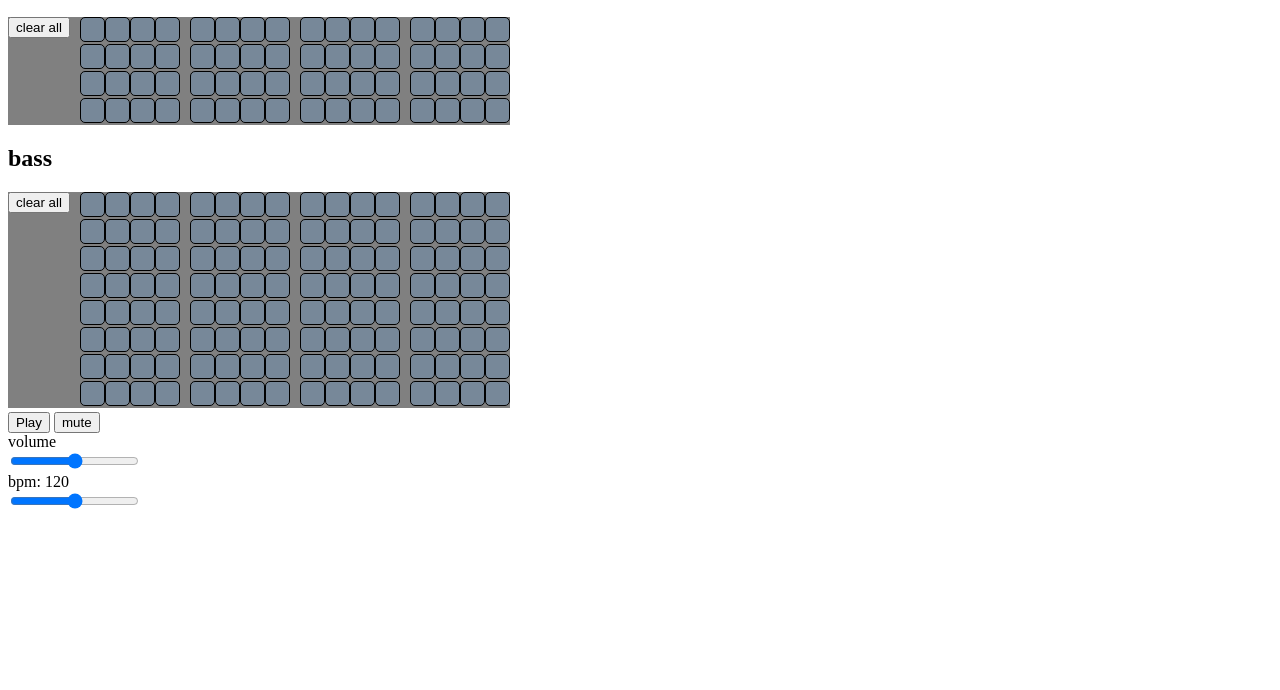
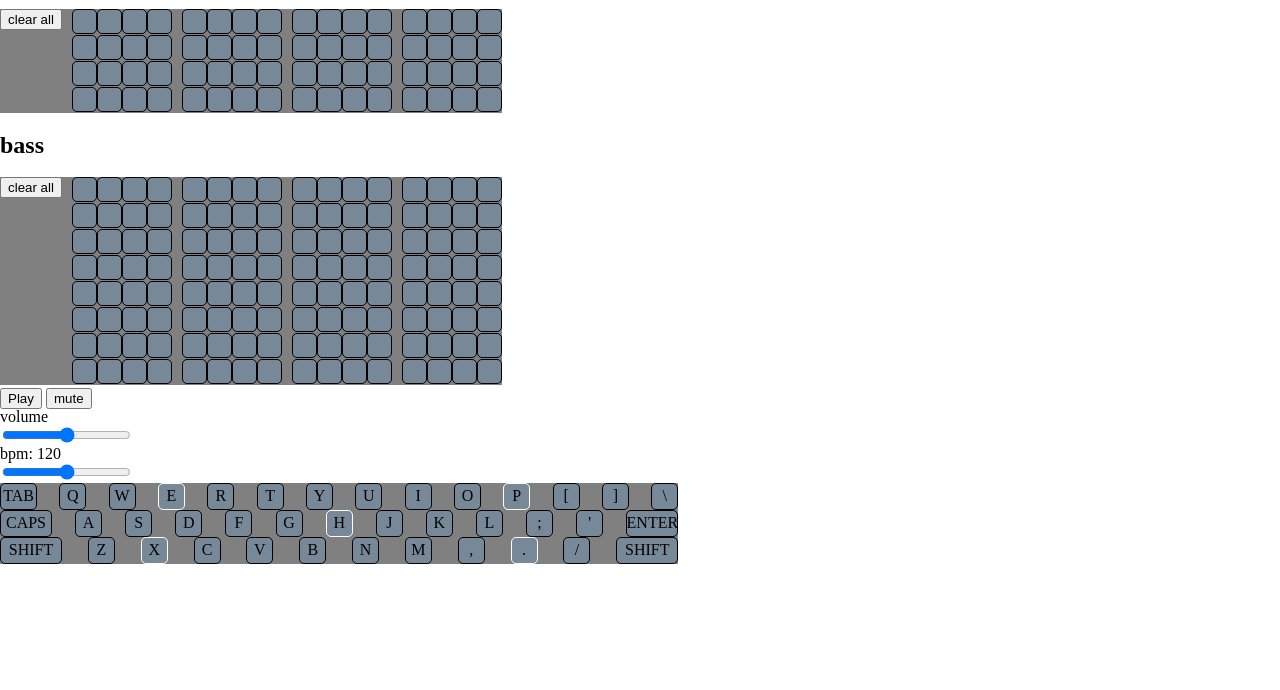
Before and after one commit to Kernapillar/4-block-loop, a website built with webpack: page index.html in a window 1280 px wide. Shown: the part 110-800 px from the top of the page. Built offline with nearby package versions, Linux system fonts and the light colour scheme; no server answers.

Commit message:
Css reset and Keyboard visual

```diff
--- a/index.html
+++ b/index.html
@@ -44,6 +44,58 @@
   <input type="range" min="60" max="180" step="1" value="120" id="bpm-slider">
 </label>
 
+
+
+<div class="keyboard">
+
+  <ul class="keyboard-row">
+    <li class="large keyboard-node" id="tab">TAB</li>
+    <li class="keyboard-node" id="q">Q</li>
+    <li class="keyboard-node" id="w">W</li>
+    <li class="root keyboard-node" id="e">E</li>
+    <li class="keyboard-node" id="r">R</li>
+    <li class="keyboard-node" id="t">T</li>
+    <li class="keyboard-node" id="y">Y</li>
+    <li class="keyboard-node" id="u">U</li>
+    <li class="keyboard-node" id="i">I</li>
+    <li class="keyboard-node" id="o">O</li>
+    <li class="root keyboard-node" id="p">P</li>
+    <li class="keyboard-node" >[</li>
+    <li class="keyboard-node" >]</li>
+    <li class="keyboard-node" >\</li>
+  </ul>
+  <ul class="keyboard-row">
+    <li class="larger keyboard-node" id="caps">CAPS</li>
+    <li class="keyboard-node" id="a">A</li>
+    <li class="keyboard-node" id="s">S</li>
+    <li class="keyboard-node" id="d">D</li>
+    <li class="keyboard-node" id="f">F</li>
+    <li class="keyboard-node" id="g">G</li>
+    <li class="root keyboard-node" id="h">H</li>
+    <li class="keyboard-node" id="j">J</li>
+    <li class="keyboard-node" id="k">K</li>
+    <li class="keyboard-node" id="l">L</li>
+    <li class="keyboard-node" id=";">;</li>
+    <li class="keyboard-node" id="'">'</li>
+    <li class="larger keyboard-node" id="enter">ENTER</li>
+  </ul>
+  <ul class="keyboard-row">
+    <li class="largest keyboard-node" id="left-shift">SHIFT</li>
+    <li class="keyboard-node" id="z">Z</li>
+    <li class="root keyboard-node" id="x">X</li>
+    <li class="keyboard-node" id="c">C</li>
+    <li class="keyboard-node" id="v">V</li>
+    <li class="keyboard-node" id="b">B</li>
+    <li class="keyboard-node" id="n">N</li>
+    <li class="keyboard-node" id="m">M</li>
+    <li class="keyboard-node" id=",">,</li>
+    <li class="root keyboard-node" id=".">.</li>
+    <li class="keyboard-node" id="/">/</li>
+    <li class="largest keyboard-node" id="right-shift">SHIFT</li>
+  </ul>
+</div>
+
+
   </body>
 
 </html>
--- a/src/index.scss
+++ b/src/index.scss
@@ -1,7 +1,7 @@
 // entry file for css
+// reset file
+@import './styles/reset.css';
 
-//  can import css files from the styles folder with: @import './styles/otherStyling.css'
-@import './styles/anotherStyle.css';
 h1 {
     color: blue;
 }
@@ -36,7 +36,6 @@ button {
 
 .node:nth-child(4n+1) {
     margin-left: 10px;
-    // background-color: rgb(78, 89, 101);
 }
 
 .selected {
@@ -52,3 +51,43 @@ button {
     transition: border .2s ease-out;
     border: 1px solid white;
 }
+
+.keyboard-node {
+    display: inline-flex;
+    border-radius: 5px;
+    align-items: center;
+    justify-content: center;
+    height: 25px;
+    width: 25px;
+    border: 1px solid black;
+    background-color: lightslategray;
+}
+.large {
+    width: 35px
+}
+.larger {
+    width: 50px;
+}
+
+.largest {
+    width: 60px;
+}
+.keyboard {
+    background-color: grey;
+    width: 53%;
+    display: flex;
+    flex-direction: column;
+    justify-content: space-around;
+
+}
+.root {
+    border-color: white;
+}
+.pressed {
+    background-color: aqua;
+}
+
+.keyboard-row {
+    display: flex;
+    justify-content: space-between;
+}
--- a/src/scripts/KeyboardPlayer.js
+++ b/src/scripts/KeyboardPlayer.js
@@ -46,6 +46,9 @@ class KeyboardPlayer {
     playNotes(key) {
         const note = this.scale[this.KEYMAP[key]]
         this.instrument.triggerAttack(note, Tone.context.currentTime)
+        keyPressed = document.getElementById(key)
+        keyPressed.classList.add('')
+
     }
     stopNotes(key){
         const note = this.scale[this.KEYMAP[key]]
--- a/src/scripts/piano.js
+++ b/src/scripts/piano.js
@@ -19,6 +19,7 @@ const piano = new Tone.Sampler({
 }).toDestination();
 
 piano.volume.value = -12
+piano.release = 2
 console.log(piano.volume.value)
 
 export {piano};
--- a/src/styles/anotherStyle.css
+++ /dev/null
@@ -1,4 +0,0 @@
-
-h1 {
-    background-color: red;
-}
--- /dev/null
+++ b/src/styles/reset.css
@@ -0,0 +1,49 @@
+
+/* http://meyerweb.com/eric/tools/css/reset/
+   v2.0 | 20110126
+   License: none (public domain)
+*/
+
+html, body, div, span, applet, object, iframe,
+p, blockquote, pre,
+a, abbr, acronym, address, big, cite, code,
+del, dfn, em, img, ins, kbd, q, s, samp,
+small, strike, strong, sub, sup, tt, var,
+b, u, i, center,
+dl, dt, dd, ol, ul, li,
+fieldset, form, label, legend,
+table, caption, tbody, tfoot, thead, tr, th, td,
+article, aside, canvas, details, embed,
+figure, figcaption, footer, header, hgroup,
+menu, nav, output, ruby, section, summary,
+time, mark, audio, video {
+	margin: 0;
+	padding: 0;
+	border: 0;
+	font-size: 100%;
+	font: inherit;
+	vertical-align: baseline;
+}
+/* HTML5 display-role reset for older browsers */
+article, aside, details, figcaption, figure,
+footer, header, hgroup, menu, nav, section {
+	display: block;
+}
+body {
+	line-height: 1;
+}
+ol, ul {
+	list-style: none;
+}
+blockquote, q {
+	quotes: none;
+}
+blockquote:before, blockquote:after,
+q:before, q:after {
+	content: '';
+	content: none;
+}
+table {
+	border-collapse: collapse;
+	border-spacing: 0;
+}
```
Also changed, not shown: dist/main.css, src/scripts/controls.js (added).
